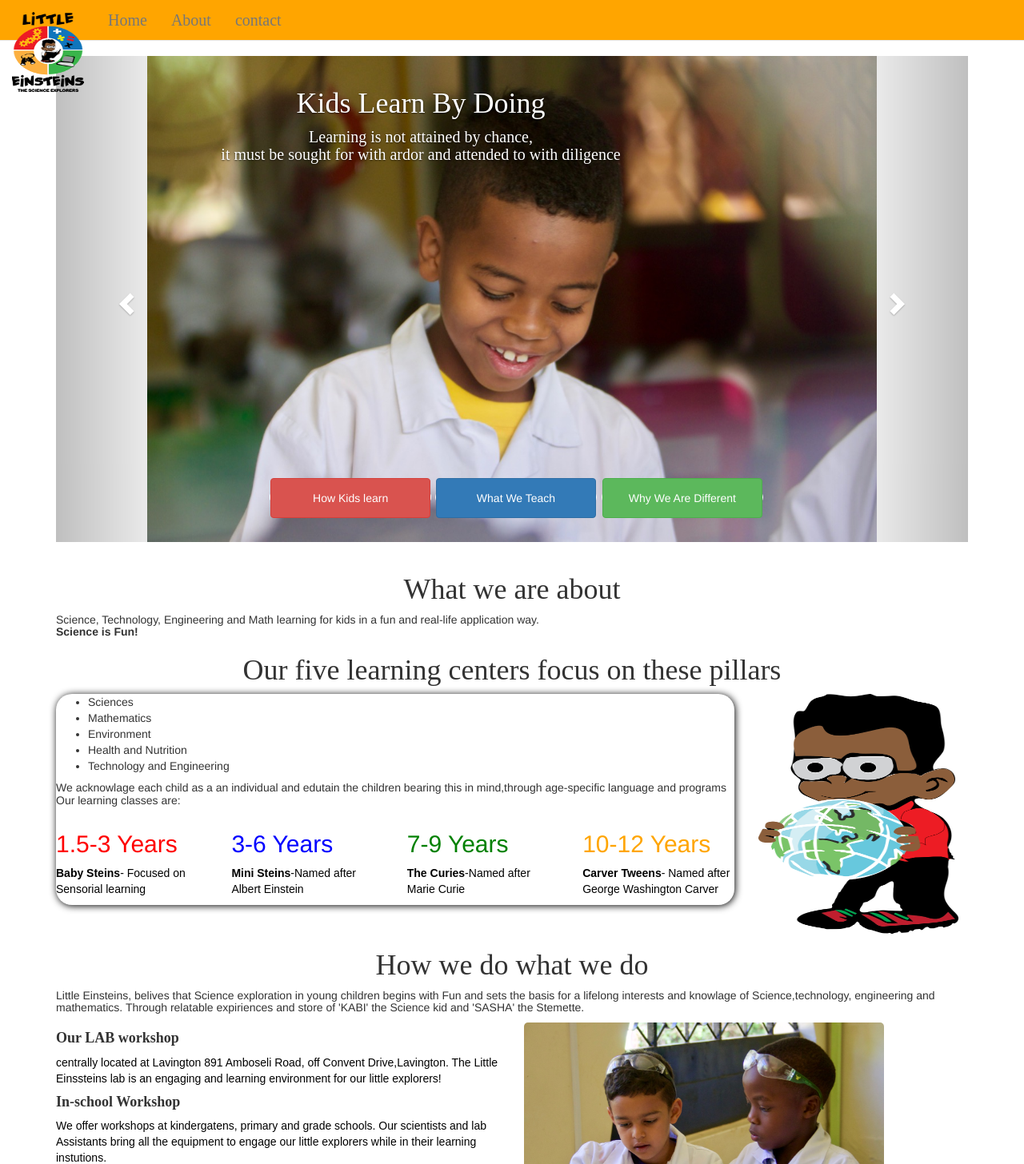
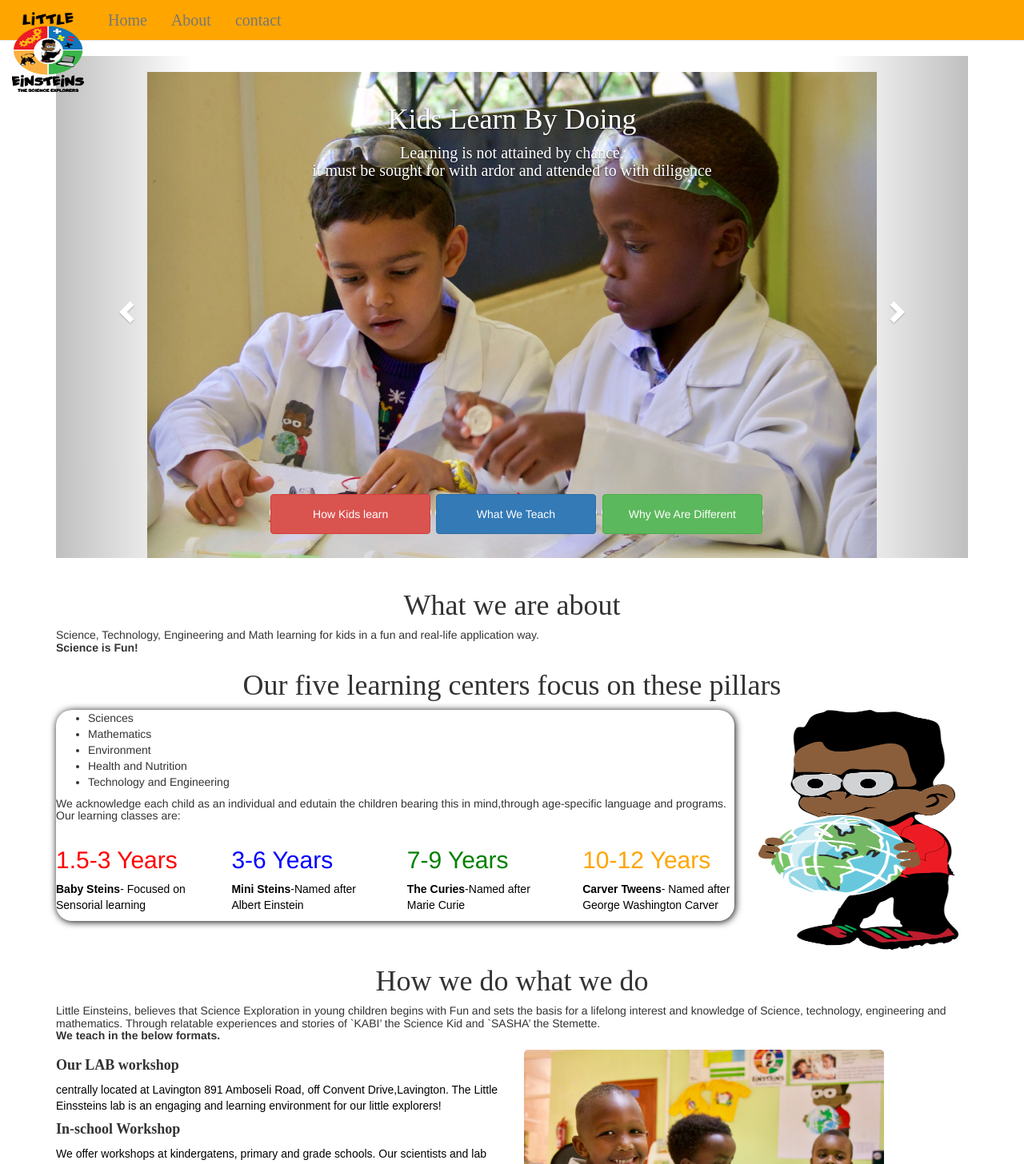
Before and after one commit to vincentmuya/Little-Einsteins, a Django app: page / in a window 1280 px wide. Shown: the top 1456 px of the page at 80% size. Run offline with Django 3.2, Linux system fonts and the light colour scheme; some libraries are stand-ins or nearby versions; some web fonts are replaced.

Commit message:
added slide show

```diff
--- a/project/app/templates/carousel.html
+++ b/project/app/templates/carousel.html
@@ -15,7 +15,7 @@
   <!-- Wrapper for slides -->
   <div class="carousel-inner">
     <div class="item active">
-      <img src="/static/img/IMG_6007.jpg" alt="">
+      <img src="/static/img/IMG_6309.jpg" alt="">
         <div class="carousel-caption">
           <h1 class="carousel-caption-heading">Kids Learn By Doing</h1>
           <h4 class="carousel-caption-body">Learning is not attained by chance,<br> it must be sought for with ardor and attended to with diligence</h4>
--- a/project/app/templates/footer.html
+++ b/project/app/templates/footer.html
@@ -10,6 +10,7 @@
   width: 100%;
   background: orange;
   color: #fff;
+  position: sticky;
 }
 .footer-links a {
   padding: 0px 0;
--- /dev/null
+++ b/project/app/templates/gallery.html
@@ -0,0 +1,100 @@
+{%extends 'base.html'%}{%load static%} {%block content%} {% load bootstrap3 %}
+
+<body>
+
+  <div class="meals">
+    <div class="well">
+      <!-- Nav Tabs -->
+      <ul class="nav nav-tabs nav-justified" role="tablist">
+        <li role="presentation" class="active"><a href="#fastFoodMenu" aria-controls="fastFoodMenu" role="tab" data-toggle="tab">SlideShow Gallery</a></li>
+
+      </ul>
+
+      <!-- Wrapper for slides -->
+      <div class="tab-content">
+        <div role="tabpanel" class="tab-pane fade in active" id="fastFoodMenu">
+          <div id="carousel1" class="carousel slide" data-ride="carousel">
+            <div class="carousel-inner">
+              <div class="item active">
+                <div class="col-md-4">
+                  <img src="/static/img/IMG_5849.jpg" alt="Chicken Burger">
+                  <div class="carousel-caption">
+                    <h4 class="carousel-caption-body">Conducive Environment</h4>
+                   </div>
+                </div>
+                <div class="col-md-4">
+                  <img src="/static/img/IMG_5875.jpg" alt="Chicken Pizza">
+                  <div class="carousel-caption">
+                    <h4 class="carousel-caption-body">Spacious, Fun and Safe Play Area</h4>
+                   </div>
+                </div>
+                <div class="col-md-4">
+                  <img src="/static/img/IMG_5947.jpg" alt="Beef Pizza">
+                  <div class="carousel-caption">
+                    <h4 class="carousel-caption-body">Encourage Creativity</h4>
+                   </div>
+                </div>
+              </div>
+              <div class="item">
+                <div class="col-md-4">
+                  <img src="/static/img/IMG_6418.jpg" alt="Chicken Burger">
+                  <div class="carousel-caption">
+                    <h4 class="carousel-caption-body">Guidance and Assistance</h4>
+                   </div>
+                </div>
+                <div class="col-md-4">
+                  <img src="/static/img/IMG_6122.jpg" alt="Beef Pizza">
+                  <div class="carousel-caption">
+                    <h4 class="carousel-caption-body">Efficiently Equiped</h4>
+                   </div>
+                </div>
+                <div class="col-md-4">
+                  <img src="/static/img/IMG_6207.jpg" alt="Beef Pizza">
+                  <div class="carousel-caption">
+                    <h4 class="carousel-caption-body">Socializing</h4>
+                   </div>
+                </div>
+              </div>
+
+              <div class="item">
+                <div class="col-md-4">
+                  <img src="/static/img/IMG_5944.jpg" alt="Chicken Burger">
+                  <div class="carousel-caption">
+                    <h4 class="carousel-caption-body">Interpersonal Skills</h4>
+                   </div>
+                </div>
+                <div class="col-md-4">
+                  <img src="/static/img/IMG_5988.jpg" alt="Beef Pizza">
+                  <div class="carousel-caption">
+                    <h4 class="carousel-caption-body">Exands Growth</h4>
+                   </div>
+                </div>
+                <div class="col-md-4">
+                  <img src="/static/img/IMG_6112.jpg" alt="Beef Pizza">
+                  <div class="carousel-caption">
+                    <h4 class="carousel-caption-body">Practical Learning</h4>
+                   </div>
+                </div>
+              </div>
+
+              <!-- Controls -->
+              <a class="left carousel-control" href="#myCarousel" data-slide="prev">
+                <span class="glyphicon glyphicon-chevron-left"></span>
+                <span class="sr-only">Previous</span>
+              </a>
+              <a class="right carousel-control" href="#myCarousel" data-slide="next">
+                <span class="glyphicon glyphicon-chevron-right"></span>
+                <span class="sr-only">Next</span>
+              </a>
+
+            </div>
+          </div>
+        </div>
+
+</body>
+<style media="screen">
+.item img {
+width: 100%;
+}
+</style>
+{%endblock%}
--- a/project/app/templates/index.html
+++ b/project/app/templates/index.html
@@ -18,7 +18,7 @@
             <li>Health and Nutrition</li>
             <li>Technology and Engineering</li>
           </ul>
-          <h5>We acknowlage each child as a an individual and edutain the children bearing this in mind,through age-specific language and programs <br>
+          <h5>We acknowledge each child as an individual and edutain the children bearing this in mind,through age-specific language and programs. <br>
           Our learning classes are:</h5>
           <div class="row">
             <div class="col-md-3">
@@ -45,7 +45,7 @@
       </div>
     </div>
     <h1>How we do what we do</h1>
-    <h5>Little Einsteins, belives that Science exploration in young children begins with Fun and sets the basis for a lifelong interests and knowlage of Science,technology, engineering and mathematics. Through relatable expiriences and store of 'KABI' the Science kid and 'SASHA' the Stemette.</h5>
+    <h5>Little Einsteins, believes that Science Exploration in young children begins with Fun and sets the basis for a lifelong interest and knowledge of Science, technology, engineering and mathematics. Through relatable experiences and stories of `KABI’ the Science Kid and `SASHA’ the Stemette. <br><strong>We teach in the below formats.</strong></h5>
     <div class="row">
       <div class="col-md-6">
         <h4><strong>Our LAB workshop</strong></h4>
@@ -55,7 +55,7 @@
         <img class='do' src="/static/img/IMG_6201.jpg" alt="" height='300' width="450">
       </div>
       <div class="col-md-6">
-        <img class='do' src="/static/img/IMG_6309.jpg" alt="" height='300' width="450">
+        <img class='do' src="/static/img/IMG_6347.jpg" alt="" height='300' width="450">
         <h4><strong>Holiday Camps</strong></h4>
         <p>What more fun our Science Explorers have then signing up for holiday camp! We engage your children over 5 days of the holiday in Science Activities. Kabi and Sasha love the holidays</p>
         <h4><strong>Special Events</strong></h4>
@@ -63,6 +63,7 @@
       </div>
     </div>
   </div>
+  {%include 'gallery.html'%}
       {%include 'footer.html'%}
   </body>
   <style media="screen">
```
